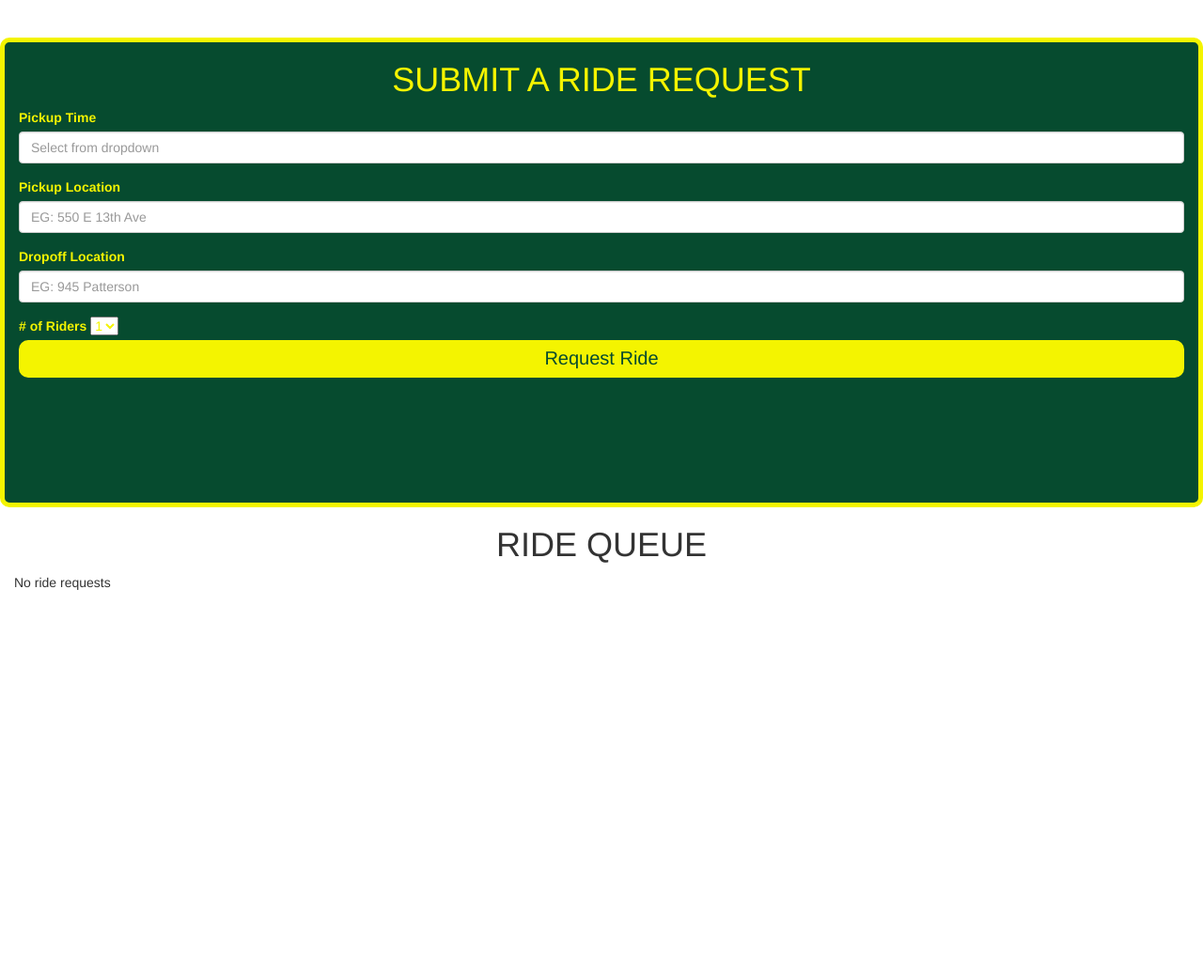
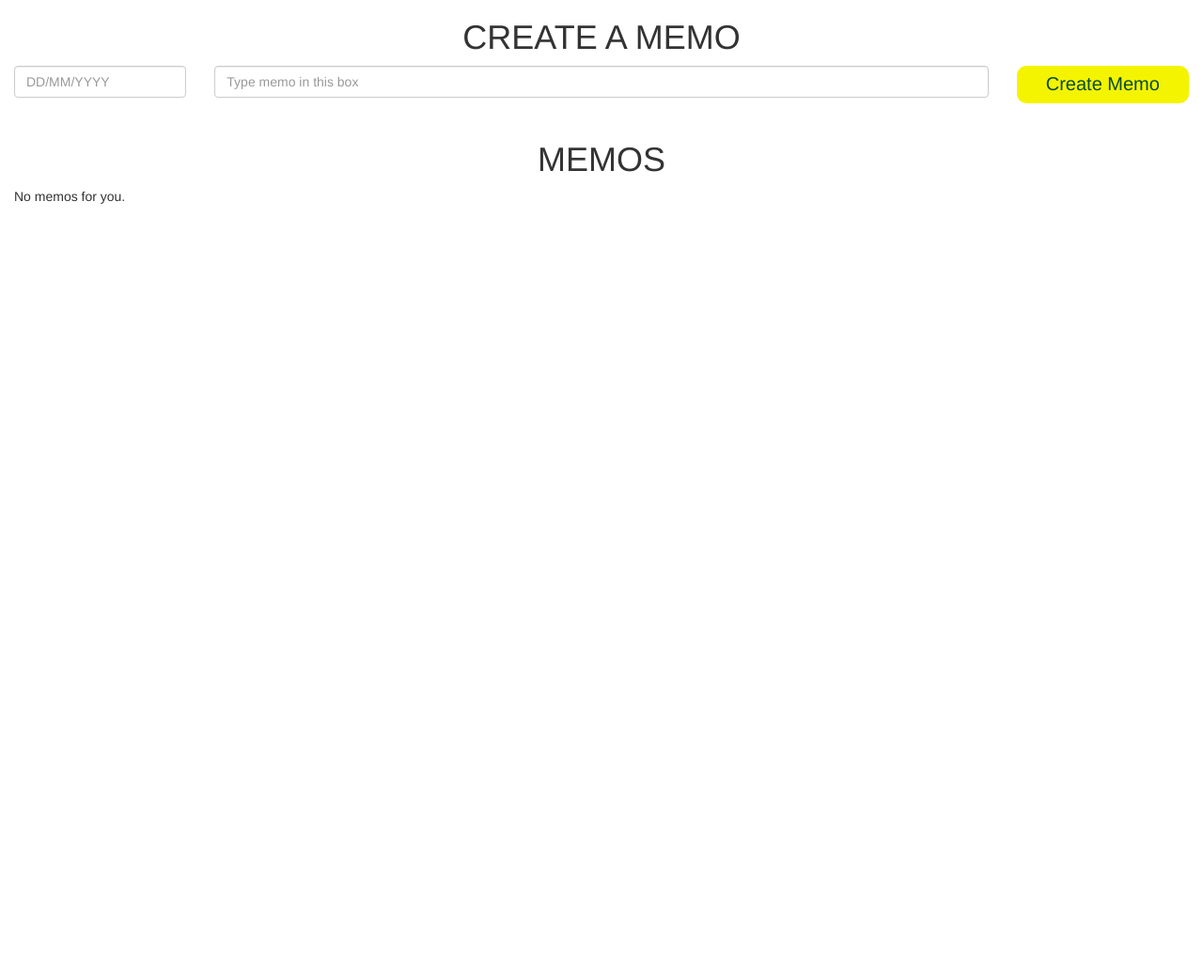
Before and after one commit to ian-garrett/Safe-Ride-App, a Flask app: page / in a window 1280 px wide. Shown: the whole page at 94% size. After the commit the page ends 217 px from the top, so only its background shows below. Run offline with Flask 2, Linux system fonts and the light colour scheme; data that the repository does not hold is empty; some libraries are stand-ins or nearby versions.

Commit message:
what could be called a minimum viable product

```diff
--- a/main.py
+++ b/main.py
@@ -1,30 +1,48 @@
+"""
+Flask web app connects to Mongo database.
+Keep a simple list of dated rideRequestranda.
+
+Representation conventions for dates:
+   - In the session object, date or datetimes are represented as
+   ISO format strings in UTC.  Unless otherwise specified, this
+   is the format passed around internally. Note that ordering
+   of ISO format strings is consistent with date/time order
+   - User input/output is in local (to the server) time
+   - Database representation is as MongoDB 'Date' objects
+   Note that this means the database may store a date before or after
+   the date specified and viewed by the user, because 'today' in
+   Greenwich may not be 'today' here.
+"""
+
 import flask
+from flask import render_template
 from flask import request
 from flask import url_for
 from flask import jsonify
-from flask import render_template
-
 
 import json
 import logging
 
 # Date handling
-import arrow
-import datetime
-from dateutil import tz
+import arrow # Replacement for datetime, based on moment.js
+import datetime # But we may still need time
+from dateutil import tz  # For interpreting local times
 
 # Mongo database
 from pymongo import MongoClient
 from bson.objectid import ObjectId
 
+
+###
 # Globals
+###
 import CONFIG
 
 app = flask.Flask(__name__)
 
 try:
     dbclient = MongoClient(CONFIG.MONGO_URL)
-    db = dbclient.memos # reuseing DB from old project
+    db = dbclient.rideRequests
     collection = db.dated
 
 except:
@@ -48,6 +66,13 @@ def index():
   return flask.render_template('index.html')
 
 
+# We don't have an interface for creating rideRequests yet
+# @app.route("/create")
+# def create():
+#     app.logger.debug("Create")
+#     return flask.render_template('create.html')
+
+
 @app.errorhandler(404)
 def page_not_found(error):
     app.logger.debug("Page not found")
@@ -55,11 +80,28 @@ def page_not_found(error):
                                  badurl=request.base_url,
                                  linkback=url_for("index")), 404
 
+#################
+#
+# Functions used within the templates
+#
+#################
+
+# NOT TESTED with this application; may need revision
+#@app.template_filter( 'fmtdate' )
+# def format_arrow_date( date ):
+#     try:
+#         normal = arrow.get( date )
+#         return normal.to('local').format("ddd MM/DD/YYYY")
+#     except:
+#         return "(bad date)"
 
 @app.template_filter( 'humanize' )
 def humanize_arrow_date( date ):
     """
-    Returns formatted date
+    Date is internal UTC ISO format string.
+    Output should be "today", "yesterday", "in 5 days", etc.
+    Arrow will try to humanize down to the minute, so we
+    need to catch 'today' as a special case.
     """
     try:
         then = arrow.get(date).to('local')
@@ -75,6 +117,11 @@ def humanize_arrow_date( date ):
     return human
 
 
+#############
+#
+# Functions available to the page code above
+#
+##############
 def get_rideRequests():
     """
     Returns all rideRequests in the database, in a form that
@@ -91,18 +138,19 @@ def get_rideRequests():
     return records
 
 
-def put_rideRequest(dt, request):
+def put_rideRequest(dt, mem):
     """
     Place rideRequest into database
     Args:
        dt: Datetime (arrow) object
-       request: Text of rideRequest
+       mem: Text of rideRequest
+    NOT TESTED YET
     """
     #print(dt)
     date = arrow.get(dt, 'DD/MM/YYYY').to('utc').naive
     record = { "type": "dated_rideRequest",
                "date": date,
-               "text": request,
+               "text": mem,
             }
     collection.insert(record)
     return
@@ -113,10 +161,10 @@ def createrideRequest():
   """
   Call put_rideRequest with user input
   """
-  date = request.args.get('date', 0, type=str)
-  rideRequest = request.args.get('rideRequest', 0, type=str)
-  put_rideRequest(date,rideRequest)
-  return jsonify(result="add success")
+  date = request.args.get('date', 0, type=str) # pull date
+  rideRequest = request.args.get('rideRequest', 0, type=str) # pull rideRequest text
+  put_rideRequest(date,rideRequest) # insert date and text into a rideRequest via put_rideRequest function
+  return jsonify(result="add success") # must return something, so why not success?
 
 
 
@@ -125,15 +173,20 @@ def python_method_for_delete():
   """
   Deletes entry by ID
   """
-  rideRequestID = request.args.get('objectID', 0, type=str)
-  collection.remove({'_id': ObjectId(rideRequestID)})
-  return jsonify(result="delete success")
+  rideRequestID = request.args.get('objectID', 0, type=str) # pull unique identifier for each entry
+  collection.remove({'_id': ObjectId(rideRequestID)}) # remove entry by ID
+  return jsonify(result="delete success") # must return something, so why not success?
 
 
 
 if __name__ == "__main__":
+    # App is created above so that it will
+    # exist whether this is 'main' or not
+    # (e.g., if we are running in a CGI script)
     app.debug=CONFIG.DEBUG
     app.logger.setLevel(logging.DEBUG)
+    # We run on localhost only if debugging,
+    # otherwise accessible to world
     if CONFIG.DEBUG:
         # Reachable only from the same computer
         app.run(port=CONFIG.PORT)
--- a/templates/index.html
+++ b/templates/index.html
@@ -1,6 +1,6 @@
 <!DOCTYPE HTML PUBLIC "-//IETF//DTD HTML//EN">
 <html> <head>
-<title>Safe Ride Request</title>
+<title>Memos</title>
 
   <!-- 'viewport' is used by bootstrap to respond to device size -->
   <meta name="viewport" content="width=device-width, initial-scale=1">
@@ -15,47 +15,29 @@
    href="https://maxcdn.bootstrapcdn.com/bootstrap/3.3.5/css/bootstrap.min.css">
    <script
     src="https://maxcdn.bootstrapcdn.com/bootstrap/3.3.5/js/bootstrap.min.js">
-  </script>
+</script>
 
+   <!-- Our own style sheet -->
    <link rel="stylesheet" href="/static/css/memos.css" />
 
 </head>
 <body>
 
-<div id="fullContainerRider" class="container">
+<div class="container">
 
-  <h1>Submit a Ride Request</h1>
-  <div class="row">
-    <div class="col-xs-12">
-      <label for="date">Pickup Time</label>
-      <input type="text" class="form-control"
-       name="Date" id='date' placeholder="Select from dropdown"/>
+  <h1>Create a Memo</h1>
+<div class="row">
+    <div class="col-md-2">
+    <input type="text" class="form-control"
+     name="Date" id='date' placeholder="DD/MM/YYYY"/>
   </div>
-  <div class="col-xs-12">
-    <label for="rideRequest">Pickup Location</label>
+  <div class="col-md-8">
     <input type="text" class="form-control"
-      name="Location" id='pickUp' placeholder="EG: 550 E 13th Ave"/>
+      name="Memo" id='memo' placeholder="Type memo in this box"/>
   </div>
-  <div class="col-xs-12">
-    <label for="rideRequest">Dropoff Location</label>
-    <input type="text" class="form-control"
-      name="Location" id='dropOff' placeholder="EG: 945 Patterson"/>
+  <div class="col-md-2">
+    <button id="create">Create Memo</button>
   </div>
-  <div class="col-xs-12">
-    <label for="rideRequest"># of Riders</label>
-    <select id="numOfRiders">
-        <option>1</option>
-        <option>2</option>
-        <option>2</option>
-    </select>
-  </div>
-
-
-
-  <div class="col-xs-12">
-    <button id="create">Request Ride</button>
-  </div>
-
  </div>
 
 <!-- Flashed messages before content -->
@@ -69,35 +51,29 @@
   {% endif %}
 {% endwith %}
 
-</div> <!-- container -->
+<h1>Memos</h1>
 
-
-
-<div id="fullContainerDispatch" class="container">
-
-<h1>Ride Queue</h1>
-
-{% if session.rideRequests %}
-    {% for rideRequest in session.rideRequests %}
-  <div class="rideRequest">
+{% if session.memos %}
+    {% for memo in session.memos %}
+  <div class="memo">
   <div class="row">
   <div class="subrow" style="border: thin solid black">
   <div class="col-md-2">
-    {{ rideRequest.date | humanize }}
+    {{ memo.date | humanize }}
   </div>
   <div class="col-md-8">
-    {{ rideRequest.text }}
+    {{ memo.text }}
   </div>
   </div>
   <div class="col-md-2">
-    <button id="delete" onclick="deleterideRequest('{{rideRequest._id}}')">Delete Ride Request</button>
+    <button id="delete" onclick="deleteMemo('{{memo._id}}')">Delete Memo</button>
   </div>
   </div> <!-- row -->
-  </div> <!-- rideRequest -->
+  </div> <!-- memo -->
   <br>
   {% endfor %}
 {% else %}
-  <p>No ride requests </p>
+  <p>No memos for you. </p>
 {% endif %}
 
 </div> <!-- container -->
@@ -111,12 +87,12 @@
           // ... execute this function
           function(){
               var date = $('#date').val();
-              var rideRequest = $('#rideRequest').val();
+              var memo = $('#memo').val();
 
               //AJAX call
-              $.getJSON($SCRIPT_ROOT + '/_createrideRequest',
+              $.getJSON($SCRIPT_ROOT + '/_createMemo',
                   // The object to pass to the server
-                  {date: date, rideRequest: rideRequest},
+                  {date: date, memo: memo},
                   // The function to call with the response
                   function(data) {
                     location.reload(true);
@@ -124,9 +100,12 @@
 
      });   // end of what we do on document ready
 
-        function deleterideRequest(rideRequestID){
+        function deleteMemo(memoID){
+          /*
+          Function to obtain ID from row user wants to delete, sends to flask for deletion
+          */
 
-            var objectID = rideRequestID;
+            var objectID = memoID;
             console.log(objectID);
             $.getJSON($SCRIPT_ROOT + '/_delete',
             // The object to pass to the server
```
